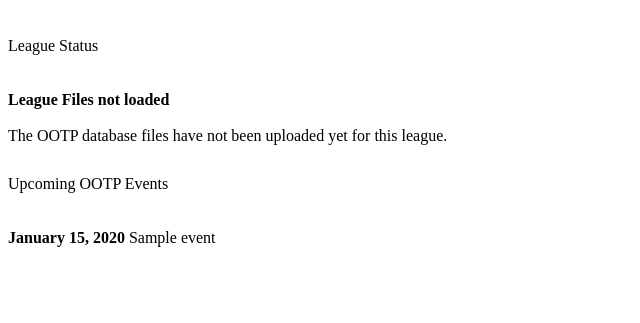
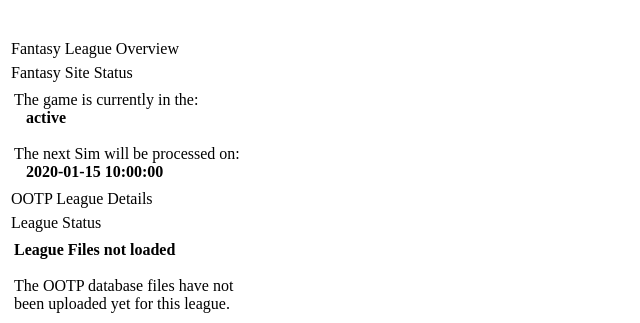
Before and after one commit to jfox015/OOTP-Fantasy-Leagues, a PHP site: the page made by application/views/homepage.php in a window 1280 px wide. Shown: the part 386-709 px from the top of the page, without its empty margins (0-640 px from the left). Run offline with PHP 8.4, Linux system fonts and the light colour scheme; the template is opened without the code that fills it: most values are stand-ins (such as "Sample title", 1, 10 or a date in 2020); grey boxes marked "Sample" are stand-in pictures; data that the repository does not hold is empty; some libraries are stand-ins or nearby versions.

Commit message:
Homepage Edits

```diff
--- a/application/views/homepage.php
+++ b/application/views/homepage.php
@@ -94,57 +94,76 @@
 </div>
 
 <div id="right-column">
-	<!-- League Status -->
-    <div id="contentBox">
-        <div class="title">League Status</div>
-        <br /><br />
+	<!--  Fantasy League Details -->
+    <div class='textbox'>
+        <table cellpadding="0" cellspacing="0" border="0" style="width:265px;">
+        <tr class='title'>
+            <td style='padding:3px'>Fantasy League Overview</td>
+        </tr>
+		<tr class='headline'>
+            <td style='padding:3px'>Fantasy Site Status</td>
+        </tr>
+        <tr>
+            <td style='padding:6px'>
+			The game is currently in the:<br />
+			<span style="margin-left: 12px;"><b><?php echo($fantasyStatus); ?></b></span><br />&nbsp;<br />
+			<?php if ($fantasyStatusID == 1) { ?>
+			The fantasy season begins:<br />
+			<span style="margin-left: 12px;"><b><?php echo($fantasyStartDate); ?></b></span><br />&nbsp;<br />
+			<?php } ?>
+			The next Sim will be processed on:<br />
+			<span style="margin-left: 12px;"><b><?php echo($nextSimDate); ?></b></span>
+			</td>
+		</tr>
+		</table>
+	</div>
+
+	<!-- OOTP League Details Box -->
+    <div class='textbox'>
+        <table cellpadding="0" cellspacing="0" border="0" style="width:265px;">
+        <tr class='title'>
+            <td style='padding:3px'>OOTP League Details</td>
+        </tr>
+		<tr class='headline'>
+            <td style='padding:3px'>League Status</td>
+        </tr>
+        <tr>
+            <td style='padding:6px' >
 			<?php
 			if (!isset($league_info)) { ?>
-        <div id="row">
 			<span class="error" style="margin:0px; width:90%;"><strong>League Files not loaded</strong>
 			<br /><br />
 			The OOTP database files have not been uploaded yet for this league.</span>
-        </div>
 			<?php } else { ?>
-        <div id="row">
-        The <?php echo($leagueName." is currently in the:"); ?>
-        <span><b><?php echo($leagueStatus); ?></b></span><br />&nbsp;
-        </div>
-        <div id="row">
-        The current league Date is:
-        <span><b><?php echo($current_date); ?></b></span><br />&nbsp;
-        </div>
-        <div id="row">
-        Next Sim:
-        <span><b><?php echo($nextSimDate); ?></b></span><br />&nbsp;
-        </div>
+			The <?php echo($leagueName." is currently in the:"); ?><br />
+			<span style="margin-left: 12px;"><b><?php echo($leagueStatus); ?></b></span><br />&nbsp;<br />
+			The current league Date is:<br />
+			<span style="margin-left: 12px;"><b><?php echo($current_date); ?></b></span>
 			<?php } ?>
-    </div>
-    <div style="margin:6px 0 6px 0;min-height:12px;"><br clear="all" class="clear" /></div>
-
-	<!-- League Events -->
-    <div id="contentBox">
-        <div class="title">Upcoming OOTP Events</div>
-        <br /><br />
+			</td>
+		</tr>
+        <tr class='headline'>
+            <td style='padding:3px'>Upcoming OOTP Events</td>
+        </tr>
+        <tr>
+            <td style='padding:6px' >
 		<?php if (isset($events) && sizeof($events) > 0) {
 			foreach($events as $event) {
 		?>
-        <div id="row">
-        <b><?php echo(date('F d, Y',strtotime($event['start_date']))); ?></b>
-        <span><?php echo($event['name']); ?></span><br />&nbsp;
-        </div>
-
+        <b><?php echo(date('F d, Y',strtotime($event['start_date']))); ?></b><br />
+        <span style="margin-left: 12px;"><?php echo($event['name']); ?></span><br />&nbsp;<br />
         <?php 	} // END for
 		} else {
 			?>
-		<div id="row">
         <span class="error" style="margin:0px; width:90%;"><strong>League Files not loaded</strong>
         <br /><br />
 		The OOTP database files have not been uploaded yet for this league. No events are available.</span>
-        </div>
 		<?php
         } // END if
 		?>
+		</td>
+		</tr>
+		</table>
     </div>
 </div>
 
```
Also changed, not shown: application/controllers/home.php (+11 -1 lines), application/controllers/league.php (+8 -0 lines), application/helpers/general_helper.php (+40 -0 lines). Lines whose indentation alone changed are shown as unchanged.
